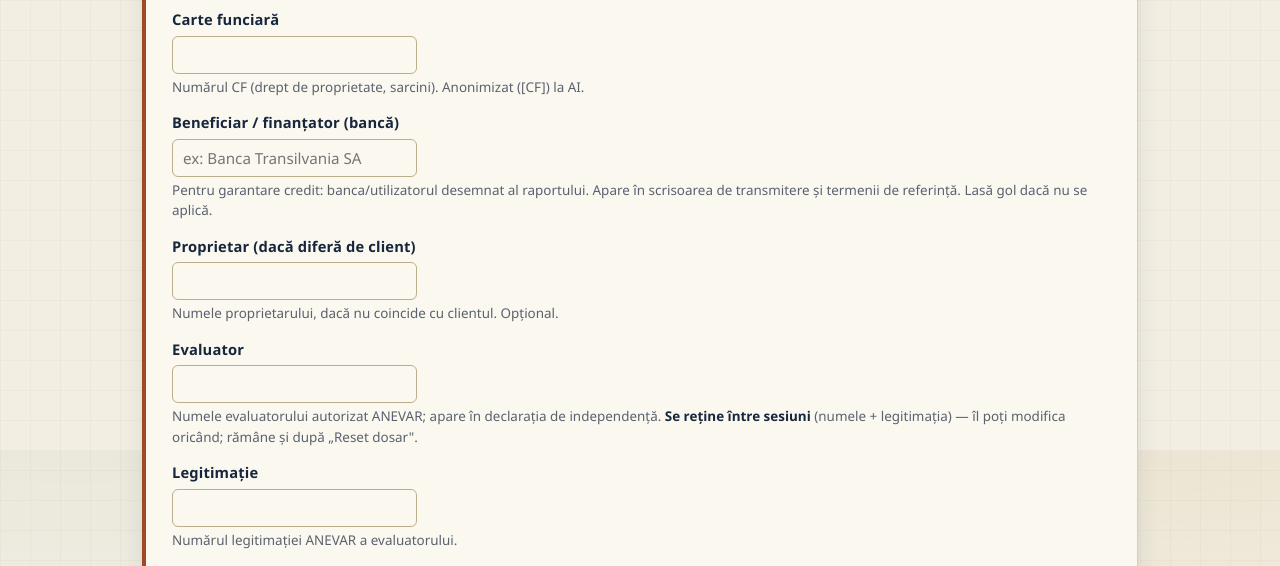
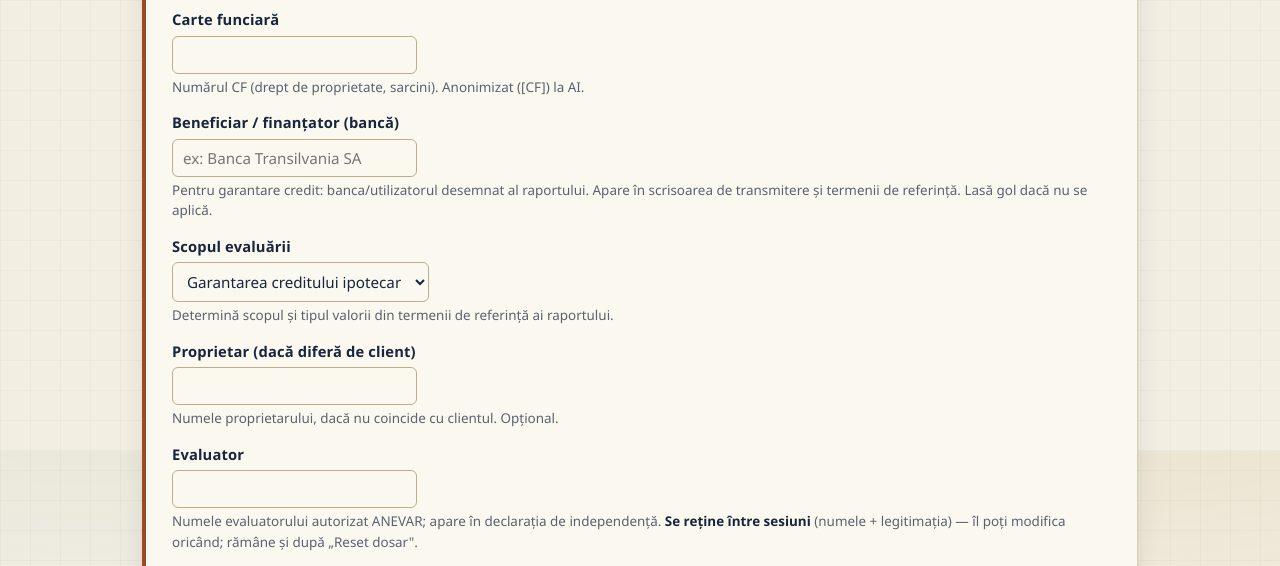
Before and after one commit to adrianserbanescu-byte/anevar, a FastAPI app: page / in a window 1280 px wide. Shown: the part 1149-1715 px from the top of the page. Run offline with FastAPI, Linux system fonts and the light colour scheme; data that the repository does not hold is empty.

Commit message:
Faza 5: wizard - selector scop evaluare (seteaza meta.scop + tip_valoare)
Co-Authored-By: Claude Sonnet 4.6 <noreply@anthropic.com>

```diff
--- a/evaluare-anevar/src/evaluare/web/templates/wizard.html
+++ b/evaluare-anevar/src/evaluare/web/templates/wizard.html
@@ -65,6 +65,15 @@
   <label for="beneficiar">Beneficiar / finanțator (bancă)</label><input id="beneficiar" placeholder="ex: Banca Transilvania SA">
   <small class="hint">Pentru garantare credit: banca/utilizatorul desemnat al raportului. Apare în
    scrisoarea de transmitere și termenii de referință. Lasă gol dacă nu se aplică.</small>
+  <label for="scop">Scopul evaluării</label>
+  <select id="scop">
+    <option value="garantare">Garantarea creditului ipotecar</option>
+    <option value="raportare_financiara">Raportare financiară (IFRS)</option>
+    <option value="asigurare">Asigurare</option>
+    <option value="impozitare">Impozitare</option>
+    <option value="litigii">Litigiu / instanță</option>
+  </select>
+  <small class="hint">Determină scopul și tipul valorii din termenii de referință ai raportului.</small>
   <label for="proprietar">Proprietar (dacă diferă de client)</label><input id="proprietar">
   <small class="hint">Numele proprietarului, dacă nu coincide cu clientul. Opțional.</small>
   <label for="evaluator_nume">Evaluator</label><input id="evaluator_nume">
@@ -268,7 +277,7 @@
 const PASI = 5; let pas = 1; let evaluareId = null;
 const $ = id => document.getElementById(id);
 const CAMPURI = ["judet","localitate","localitate_alt","adresa_strada","client_nume",
- "numar_cadastral","carte_funciara","beneficiar","proprietar","evaluator_nume",
+ "numar_cadastral","carte_funciara","beneficiar","scop","proprietar","evaluator_nume",
  "evaluator_legitimatie","data_evaluarii","data_raportului","data_inspectiei",
  "tip_proprietate","etaj","nr_niveluri_bloc","an_bloc","cota_teren_indiviza","inaltime_libera","categorie_folosinta","clasa_calitate",
  "suprafata_teren","au","acd","an_referinta",
@@ -481,6 +490,14 @@ function asambleaza(){
       evaluator_nume:$("evaluator_nume").value,evaluator_legitimatie:$("evaluator_legitimatie").value,
       data_evaluarii:$("data_evaluarii").value,data_raportului:$("data_raportului").value,
       moneda:$("moneda").value};
+  const SCOPURI={
+    garantare:["Garantarea creditului ipotecar","Valoarea de piață (SEV 102)"],
+    raportare_financiara:["Raportare financiară (IFRS)","Valoarea justă (IFRS 13)"],
+    asigurare:["Asigurare","Valoarea de asigurare (cost de reconstrucție)"],
+    impozitare:["Impozitare","Valoarea impozabilă"],
+    litigii:["Litigiu / instanță","Valoarea de piață (SEV 102)"]};
+  const _sc=SCOPURI[$("scop").value]||SCOPURI.garantare;
+  meta.scop=_sc[0]; meta.tip_valoare=_sc[1];
   // câmpuri opționale — trimise doar dacă sunt completate
   if($("beneficiar").value.trim()) meta.beneficiar=$("beneficiar").value.trim();
   if($("proprietar").value.trim()) meta.proprietar=$("proprietar").value.trim();
```
Also changed, not shown: evaluare-anevar/tests/test_web_wizard.py (+6 -0 lines).
